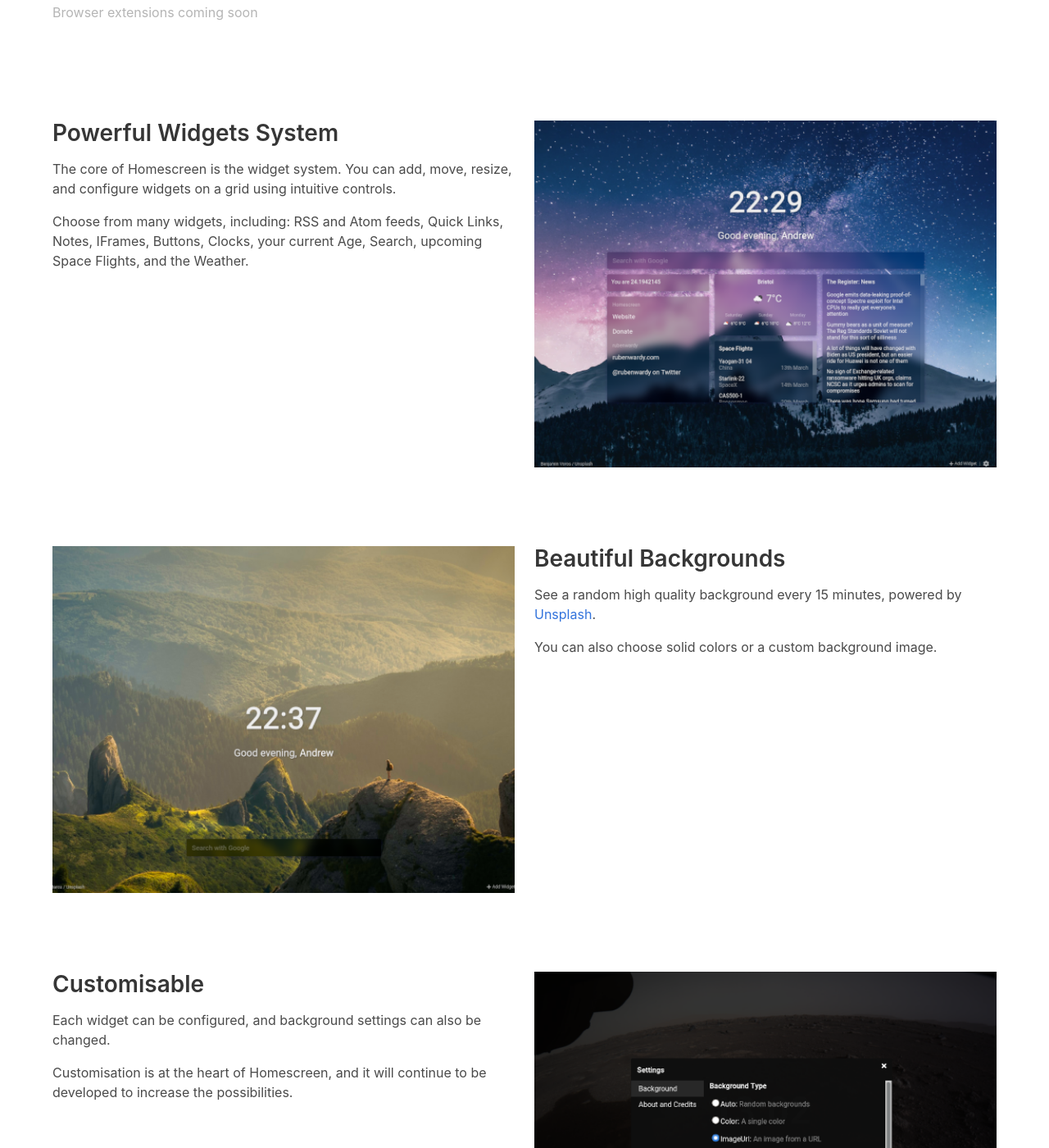
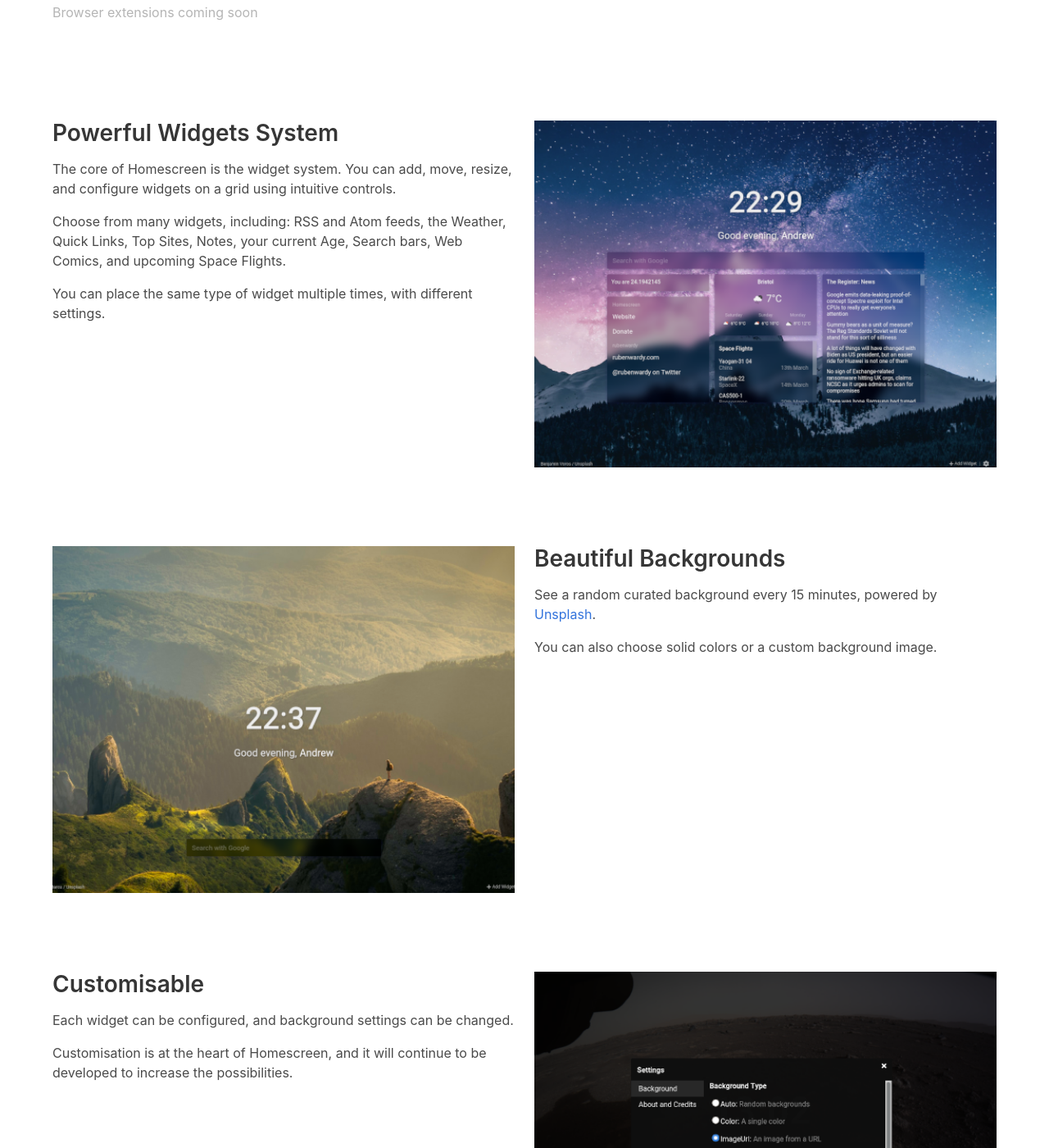
Before and after one commit to rubenwardy/renewedtab_website, a Jekyll site: the page built from index.html, in a window 1280 px wide and 1400 px high, scrolled down 249 px. Shown: the whole window at 82% size. Built offline with Jekyll 4.4.1, drawn with Linux system fonts in a browser that asks for light colours; some of the changed text lies outside the part shown.

Commit message:
Update feature text

```diff
--- a/_data/features.yml
+++ b/_data/features.yml
@@ -6,13 +6,15 @@
     controls.
 
     Choose from many widgets, including:
-    RSS and Atom feeds, Quick Links, Notes, IFrames, Buttons, Clocks,
-    your current Age, Search, upcoming Space Flights, and the Weather.
+    RSS and Atom feeds, the Weather, Quick Links, Top Sites, Notes,
+    your current Age, Search bars, Web Comics, and upcoming Space Flights.
+
+    You can place the same type of widget multiple times, with different settings.
 
 - title: Beautiful Backgrounds
   image: static/images/focus.png
   desc: |
-    See a random high quality background every 15 minutes,
+    See a random curated background every 15 minutes,
     powered by [Unsplash](https://unsplash.com).
 
     You can also choose solid colors or a custom background image.
@@ -20,17 +22,17 @@
 - title: Customisable
   image: static/images/backgrounds.png
   desc: |
-    Each widget can be configured, and background settings can also be changed.
+    Each widget can be configured, and background settings can be changed.
 
     Customisation is at the heart of Homescreen, and it will continue to be
     developed to increase the possibilities.
 
-- title: Open Source
+- title: Free and Open Source
   image: static/images/opensource.png
   image_link: https://gitlab.com/rubenwardy/homescreen
   desc: |
-    Homescreen is open source, under the GPLv3 license. This means that anyone
-    can read the code, modify it, and contribute to development.
+    Homescreen is open source - this means that anyone can read the code,
+    modify it, and contribute to development.
 
     It's written in TypeScript and React.
 
```
